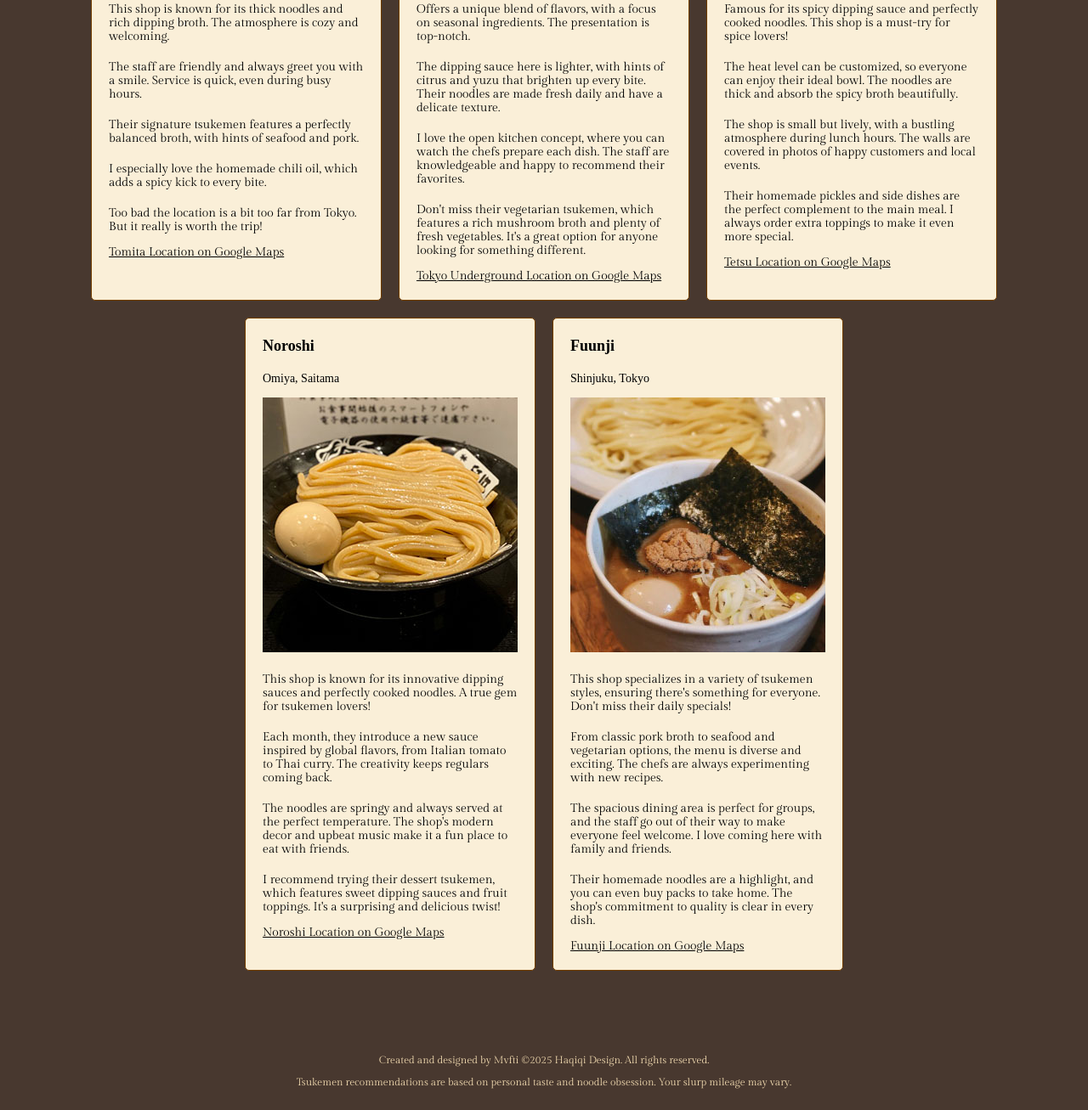
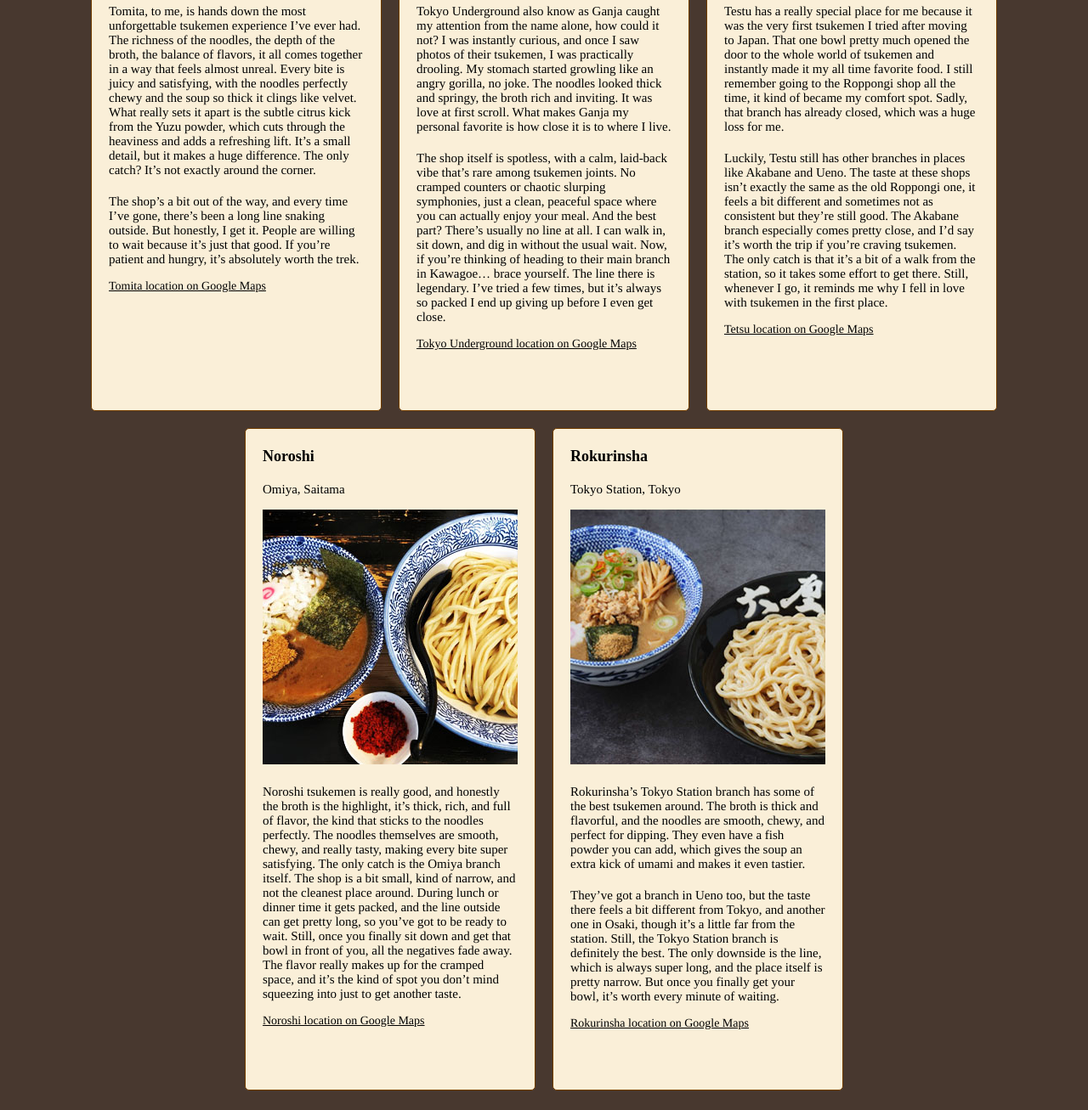
Before and after one commit to haqiqo/toptsukemen, a plain HTML site: page index.html in a window 1280 px wide. Shown: the part 553-1860 px from the top of the page at 85% size. Drawn offline with Linux system fonts and the light colour scheme; a web font is replaced by a local one.

Commit message:
Add files via upload

```diff
--- a/index.html
+++ b/index.html
@@ -16,53 +16,49 @@
         <div class="shop">
             <h2>Tomita</h2>
             <p>Matsudo, Chiba</p>
-            <img src="images/tomita.jpeg" alt="Tomita Tsukemen Shop in Matsudo Chiba" class="shop-image">
-            <p class="shop-about">This shop is known for its thick noodles and rich dipping broth. The atmosphere is cozy and welcoming.</p>
-            <p class="shop-about">The staff are friendly and always greet you with a smile. Service is quick, even during busy hours.</p>
-  <p class="shop-about">Their signature tsukemen features a perfectly balanced broth, with hints of seafood and pork.</p>
-  <p class="shop-about">I especially love the homemade chili oil, which adds a spicy kick to every bite.</p>
-                <p class="shop-about">Too bad the location is a bit too far from Tokyo. But it really is worth the trip!</p>
-<a href="https://maps.app.goo.gl/13HQWFVXCM3DqYbS9" target="_blank" class="map-link">Tomita Location on Google Maps</a>
+            <img src="images/tomita.jpg" alt="Tomita Tsukemen Shop in Matsudo Chiba" class="shop-image">
+            <p class="shop-about">Tomita, to me, is hands down the most unforgettable tsukemen experience I’ve ever had. The richness of the noodles, the depth of the broth, the balance of flavors, it all comes together in a way that feels almost unreal. Every bite is juicy and satisfying, with the noodles perfectly chewy and the soup so thick it clings like velvet. What really sets it apart is the subtle citrus kick from the Yuzu powder, which cuts through the heaviness and adds a refreshing lift. It’s a small detail, but it makes a huge difference.
+The only catch? It’s not exactly around the corner.</p>
+
+                <p class="shop-about">The shop’s a bit out of the way, and every time I’ve gone, there’s been a long line snaking outside. But honestly, I get it. People are willing to wait because it’s just that good. If you’re patient and hungry, it’s absolutely worth the trek.</p>
+<a href="https://maps.app.goo.gl/13HQWFVXCM3DqYbS9" target="_blank" class="map-link">Tomita location on Google Maps</a>
         </div>
          <div class="shop">
             <h2>Tokyo Underground</h2>
             <p>Saitama Shintoshin, Saitama</p>
             <img src="images/ganja.jpg" alt="Shop 2 photo" class="shop-image">
-                <p class="shop-about">Offers a unique blend of flavors, with a focus on seasonal ingredients. The presentation is top-notch.</p>
-                <p class="shop-about">The dipping sauce here is lighter, with hints of citrus and yuzu that brighten up every bite. Their noodles are made fresh daily and have a delicate texture.</p>
-                <p class="shop-about">I love the open kitchen concept, where you can watch the chefs prepare each dish. The staff are knowledgeable and happy to recommend their favorites.</p>
-                <p class="shop-about">Don't miss their vegetarian tsukemen, which features a rich mushroom broth and plenty of fresh vegetables. It's a great option for anyone looking for something different.</p>
-                <a href="https://maps.app.goo.gl/aspu1Akmrib8dCf18" target="_blank" class="map-link">Tokyo Underground Location on Google Maps</a>
+                <p class="shop-about">Tokyo Underground also know as Ganja caught my attention from the name alone, how could it not? I was instantly curious, and once I saw photos of their tsukemen, I was practically drooling. My stomach started growling like an angry gorilla, no joke. The noodles looked thick and springy, the broth rich and inviting. It was love at first scroll.
+What makes Ganja my personal favorite is how close it is to where I live.</p>
+                <p class="shop-about">The shop itself is spotless, with a calm, laid-back vibe that’s rare among tsukemen joints. No cramped counters or chaotic slurping symphonies, just a clean, peaceful space where you can actually enjoy your meal. And the best part? There’s usually no line at all. I can walk in, sit down, and dig in without the usual wait.
+Now, if you’re thinking of heading to their main branch in Kawagoe… brace yourself. The line there is legendary. I’ve tried a few times, but it’s always so packed I end up giving up before I even get close.</p>
+                <a href="https://maps.app.goo.gl/aspu1Akmrib8dCf18" target="_blank" class="map-link">Tokyo Underground location on Google Maps</a>
         </div>
          <div class="shop">
             <h2>Tetsu</h2>
             <p>Akabane, Tokyo</p>
             <img src="images/tetsu.jpg" alt="Shop 3 photo" class="shop-image">
-                <p class="shop-about">Famous for its spicy dipping sauce and perfectly cooked noodles. This shop is a must-try for spice lovers!</p>
-                <p class="shop-about">The heat level can be customized, so everyone can enjoy their ideal bowl. The noodles are thick and absorb the spicy broth beautifully.</p>
-                <p class="shop-about">The shop is small but lively, with a bustling atmosphere during lunch hours. The walls are covered in photos of happy customers and local events.</p>
-                <p class="shop-about">Their homemade pickles and side dishes are the perfect complement to the main meal. I always order extra toppings to make it even more special.</p>
-                <a href="https://maps.app.goo.gl/o1LGhPcxPKARjWaw6" target="_blank" class="map-link">Tetsu Location on Google Maps</a>
+               <p class="shop-about">Testu has a really special place for me because it was the very first tsukemen I tried after moving to Japan. That one bowl pretty much opened the door to the whole world of tsukemen and instantly made it my all time favorite food. I still remember going to the Roppongi shop all the time, it kind of became my comfort spot. Sadly, that branch has already closed, which was a huge loss for me.
+</p>
+<p class="shop-about">Luckily, Testu still has other branches in places like Akabane and Ueno. The taste at these shops isn’t exactly the same as the old Roppongi one, it feels a bit different and sometimes not as consistent but they’re still good. The Akabane branch especially comes pretty close, and I’d say it’s worth the trip if you’re craving tsukemen. The only catch is that it’s a bit of a walk from the station, so it takes some effort to get there. Still, whenever I go, it reminds me why I fell in love with tsukemen in the first place.
+</p>
+                <a href="https://maps.app.goo.gl/o1LGhPcxPKARjWaw6" target="_blank" class="map-link">Tetsu location on Google Maps</a>
         </div>
          <div class="shop">
             <h2>Noroshi</h2>
             <p>Omiya, Saitama</p>
-            <img src="images/tomita.jpeg" alt="Shop 4 photo" class="shop-image">
-                <p class="shop-about">This shop is known for its innovative dipping sauces and perfectly cooked noodles. A true gem for tsukemen lovers!</p>
-                <p class="shop-about">Each month, they introduce a new sauce inspired by global flavors, from Italian tomato to Thai curry. The creativity keeps regulars coming back.</p>
-                <p class="shop-about">The noodles are springy and always served at the perfect temperature. The shop's modern decor and upbeat music make it a fun place to eat with friends.</p>
-                <p class="shop-about">I recommend trying their dessert tsukemen, which features sweet dipping sauces and fruit toppings. It's a surprising and delicious twist!</p>
-                <a href="https://maps.app.goo.gl/QBe49RxW1xFPUiQh7" target="_blank" class="map-link">Noroshi Location on Google Maps</a>
+            <img src="images/noroshi.jpg" alt="Shop 4 photo" class="shop-image">
+<p class="shop-about">Noroshi tsukemen is really good, and honestly the broth is the highlight, it’s thick, rich, and full of flavor, the kind that sticks to the noodles perfectly. The noodles themselves are smooth, chewy, and really tasty, making every bite super satisfying. The only catch is the Omiya branch itself. The shop is a bit small, kind of narrow, and not the cleanest place around. During lunch or dinner time it gets packed, and the line outside can get pretty long, so you’ve got to be ready to wait. Still, once you finally sit down and get that bowl in front of you, all the negatives fade away. The flavor really makes up for the cramped space, and it’s the kind of spot you don’t mind squeezing into just to get another taste.
+</p>
+                <a href="https://maps.app.goo.gl/QBe49RxW1xFPUiQh7" target="_blank" class="map-link">Noroshi location on Google Maps</a>
         </div>
          <div class="shop">
-            <h2>Fuunji</h2>
-            <p>Shinjuku, Tokyo</p>
-            <img src="images/fuunji.jpg" alt="Shop 5 photo" class="shop-image">
-                <p class="shop-about">This shop specializes in a variety of tsukemen styles, ensuring there's something for everyone. Don't miss their daily specials!</p>
-                <p class="shop-about">From classic pork broth to seafood and vegetarian options, the menu is diverse and exciting. The chefs are always experimenting with new recipes.</p>
-                <p class="shop-about">The spacious dining area is perfect for groups, and the staff go out of their way to make everyone feel welcome. I love coming here with family and friends.</p>
-                <p class="shop-about">Their homemade noodles are a highlight, and you can even buy packs to take home. The shop's commitment to quality is clear in every dish.</p>
-                <a href="https://maps.app.goo.gl/Bx8U7XVso6z756Dd9" target="_blank" class="map-link">Fuunji Location on Google Maps</a>
+            <h2>Rokurinsha</h2>
+            <p>Tokyo Station, Tokyo</p>
+            <img src="images/rokurinsha.jpg" alt="Shop 5 photo" class="shop-image">
+                <p class="shop-about">Rokurinsha’s Tokyo Station branch has some of the best tsukemen around. The broth is thick and flavorful, and the noodles are smooth, chewy, and perfect for dipping. They even have a fish powder you can add, which gives the soup an extra kick of umami and makes it even tastier.</p>
+<p class="shop-about">They’ve got a branch in Ueno too, but the taste there feels a bit different from Tokyo, and another one in Osaki, though it’s a little far from the station. Still, the Tokyo Station branch is definitely the best. The only downside is the line, which is always super long, and the place itself is pretty narrow. But once you finally get your bowl, it’s worth every minute of waiting.
+</p>
+                <a href="https://maps.app.goo.gl/XALoiU1arrM7XDY66" target="_blank" class="map-link">Rokurinsha location on Google Maps</a>
         </div>
 
     </div>
--- a/style.css
+++ b/style.css
@@ -1,5 +1,5 @@
 @import url(https://fonts.googleapis.com/css?family=Vollkorn+SC:regular,600,700,900);
-@import url(https://fonts.googleapis.com/css?family=Gilda+Display:regular);
+@import url(https://fonts.googleapis.com/css?family=Sorts+Mill+Goudy:regular,italic);
 body {
     font-family: 'Vollkorn SC', serif;
     min-height: 100vh;
@@ -29,7 +29,7 @@ h1 {
     border: 1px solid #723d00;
     border-radius: 5px;
     margin: 10px;
-    padding: 20px;
+    padding: 20px 20px 70px 20px; /* top, right, bottom, left */
     width: 300px;
     text-align: center;
     background-color: #faefd8;
@@ -43,7 +43,7 @@ h1 {
 }
 
 .shop p {
-    font-size: 14px;
+    font-size: 15px;
     color: black;
     text-align: left;
     margin-top: 20px;
@@ -51,14 +51,14 @@ h1 {
 
 .shop-about {
     font-size: 10px;
-    font-family: 'Gilda Display', Times, serif;
+    font-family: 'Sorts Mill Goudy', Times, serif;
     text-align: left;
     color: black;
     margin-top: 5px;
 }
 
 .map-link {
-    font-family: 'Gilda Display', Times, serif;
+    font-family: 'Sorts Mill Goudy', Times, serif;
     font-size: 14px;
     color: black; /* or any color you like */
     text-align: left;
@@ -68,11 +68,11 @@ h1 {
 
 .site-footer {
   margin-top: auto;
-  font-family: "Gilda Display", serif;
+  font-family: "Sorts Mill Goudy", serif;
   text-align: center;
   padding: 16px 20px;
   background: transparent;
   color: wheat;
-  font-size: 12px;
+  font-size: 14px;
   margin-top: 40px;
 }
```
Also changed, not shown: images/noroshi.jpg (added), images/rokurinsha.jpg (added), images/tomita.jpg (added), images/tsukemen_icon.png.
